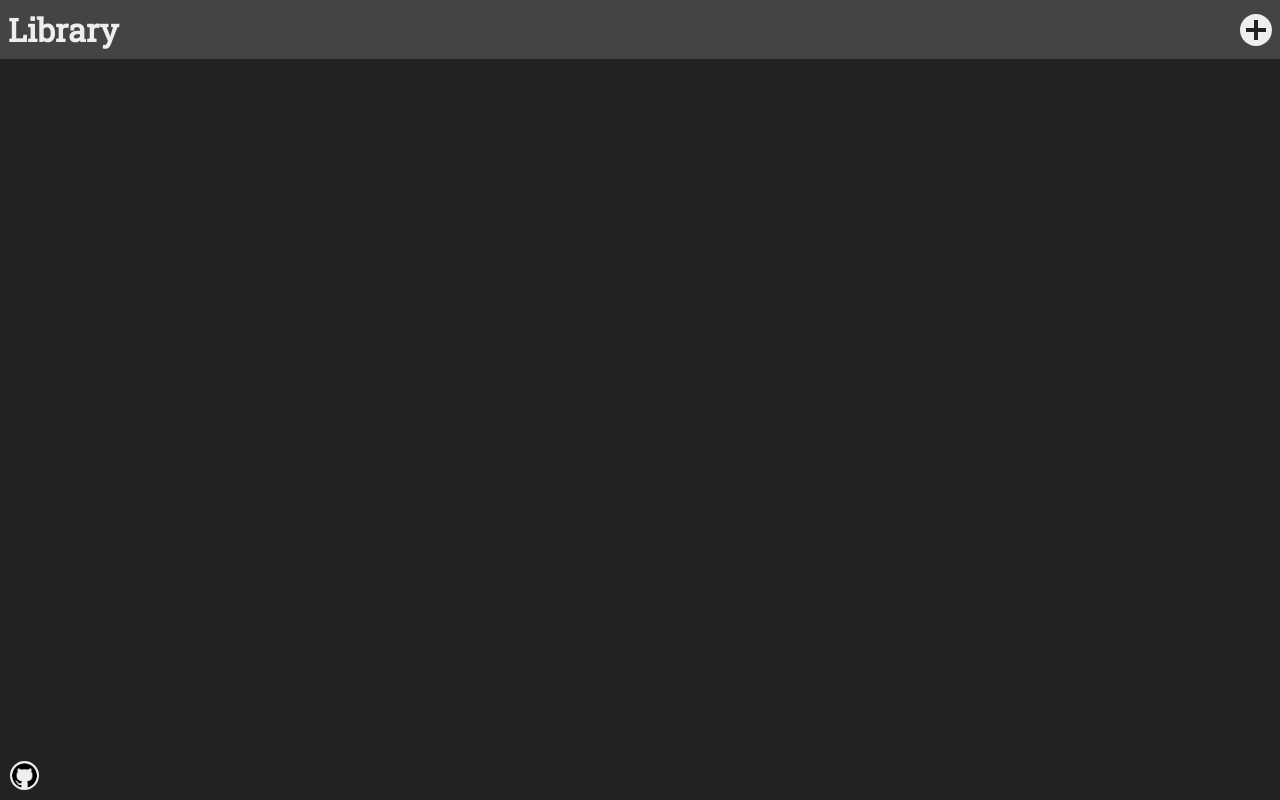
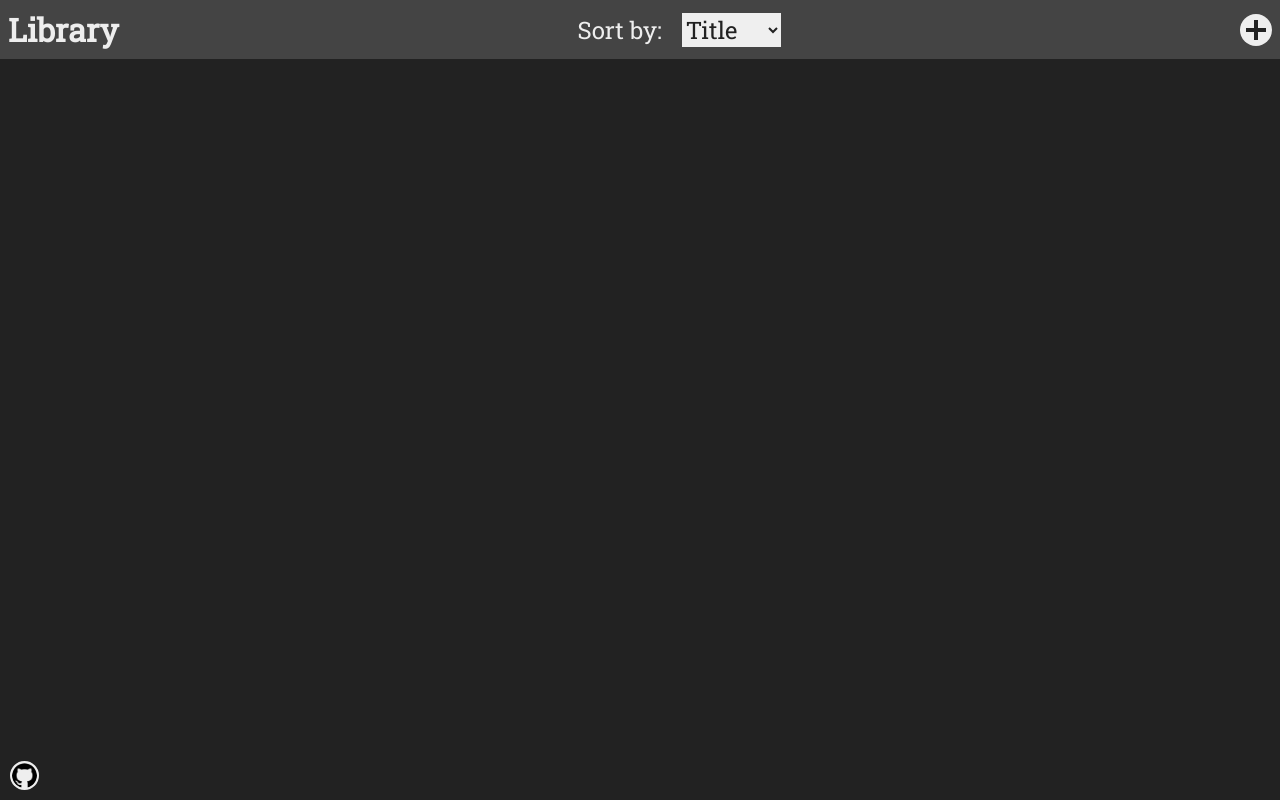
Before and after one commit to austintirrell/library, a plain HTML site: page index.html in a window 1280 px wide. Drawn offline with Linux system fonts and the light colour scheme; a web font is replaced by a local one.

Commit message:
Added sort feature

```diff
--- a/index.html
+++ b/index.html
@@ -10,6 +10,15 @@
   <body>
     <header>
       <h1>Library</h1>
+      <div class="sort-container">
+        <label for="sortBy">Sort by:</label>
+        <select id="sort-by">
+          <option value="title">Title</option>
+          <option value="author">Author</option>
+          <option value="pages">Pages</option>
+          <option value="read">Read</option>
+        </select>
+      </div>
       <div id="add-button">
         <div class="bar1"></div>
         <div class="bar2"></div>
```
